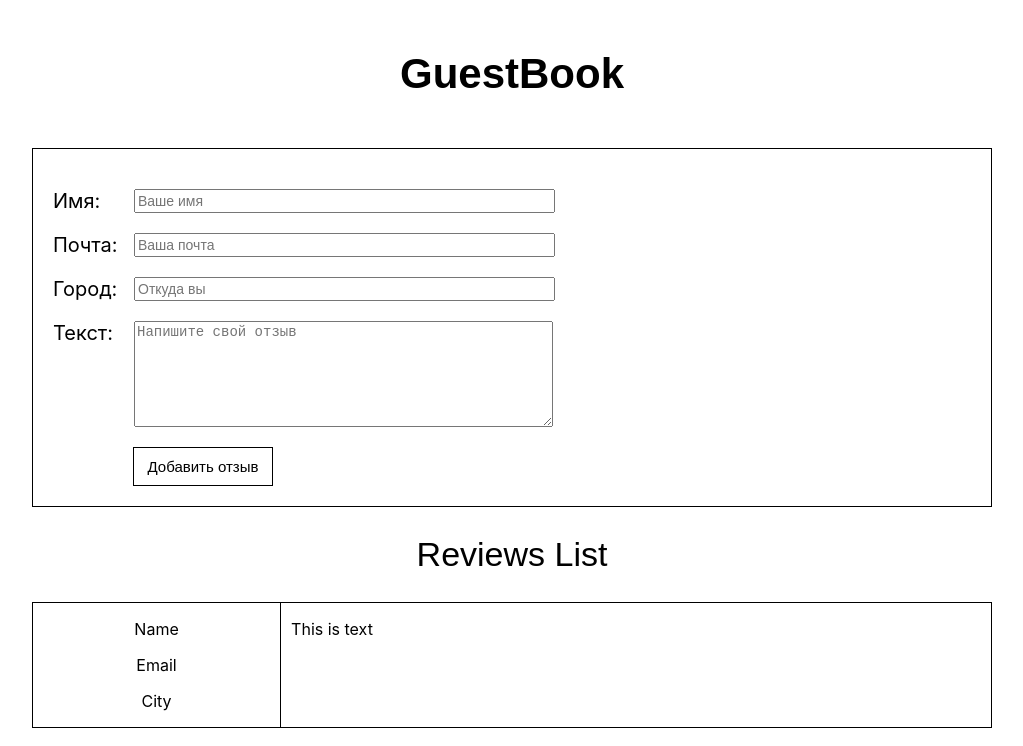
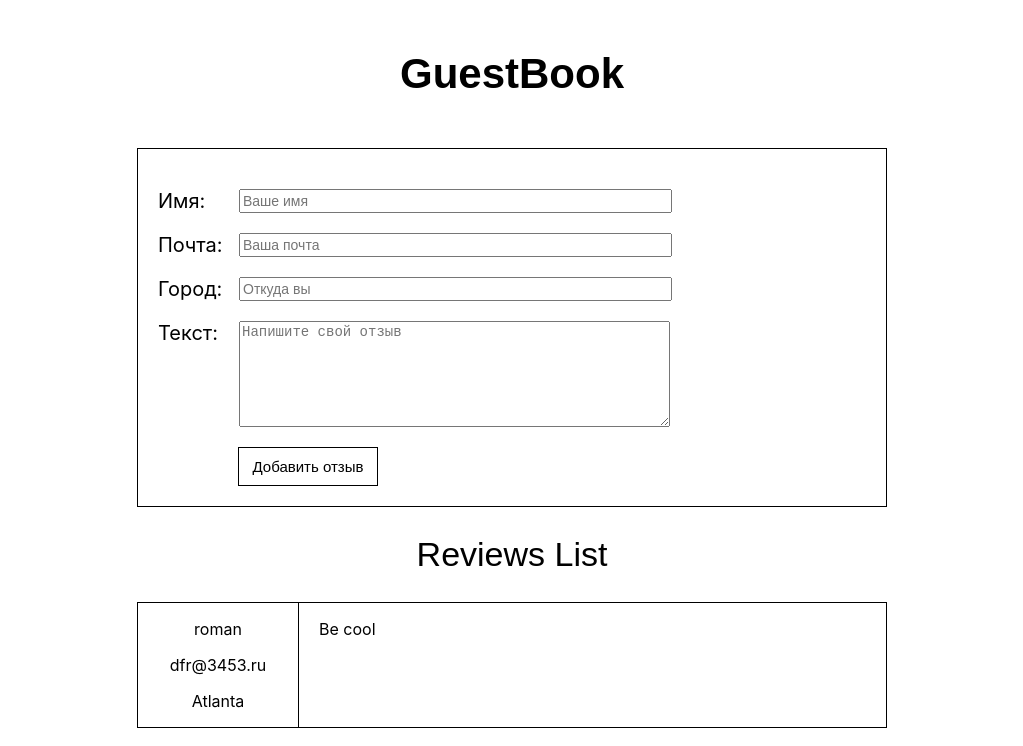
Before and after one commit to roman-ps/guestbook, a React (Create React App) app: page / in a window 1280 px wide. Shown: the top 746 px of the page, without its empty margins (128-1151 px from the left). Built offline with nearby package versions, Linux system fonts and the light colour scheme.

Commit message:
Вывел отзывы из данных в index.js

```diff
--- a/src/App.js
+++ b/src/App.js
@@ -4,17 +4,14 @@ import Title from './components/Title/Title';
 import AddReview from './components/AddReview/AddReview';
 import ReviewsList from './components/ReviewsList/ReviewsList';
 
-const df = [1, 423, 53, 2, 4353, 33, '35', 3453, 453]
-
-const App = () => {
+const App = (props) => {
   return (
     <div className='wrapper'>
       <Title />
       <AddReview />
-      <ReviewsList />
+      <ReviewsList data={props.data}/>
     </div>
   );
 }
-console.log(...df)
 
 export default App;
--- a/src/components/AddReview/AddReview.module.css
+++ b/src/components/AddReview/AddReview.module.css
@@ -15,11 +15,11 @@ label {
 }
 
 input {
-  width: 45%;
+  width: 60%;
 }
 
 textarea {
-  width: 45%;
+  width: 60%;
   height: 100px;
 }
 
--- a/src/components/ReviewsList/ReviewItem/ReviewItem.js
+++ b/src/components/ReviewsList/ReviewItem/ReviewItem.js
@@ -1,16 +1,16 @@
 import React from 'react';
 import classes from './ReviewItem.module.css';
 
-const ReviewItem = () => {
+const ReviewItem = (props) => {
   return (
     <div className={classes.item}>
       <div className={classes.left}>
-        <p>Name</p>
-        <p>Email</p>
-        <p>City</p>
+        <p>{props.name}</p>
+        <p>{props.mail}</p>
+        <p>{props.city}</p>
       </div>
       <div className={classes.right}>
-        <p>This is text</p>
+        <p>{props.text}</p>
       </div>
     </div>
   );
--- a/src/components/ReviewsList/ReviewItem/ReviewItem.module.css
+++ b/src/components/ReviewsList/ReviewItem/ReviewItem.module.css
@@ -1,15 +1,16 @@
 .item {
   display: flex;
   border: 1px solid #000000;
+  margin: 20px 0;
 }
 
 .left {
   text-align: center;
   border-right: 1px solid #000000;
-  flex-grow: 1;
+  padding: 0 20px;
+  width: 120px;
 }
 
 .right {
-  flex-grow: 3;
-  padding: 0 10px;
+  padding: 0 20px;
 }
--- a/src/components/ReviewsList/ReviewsList.js
+++ b/src/components/ReviewsList/ReviewsList.js
@@ -2,11 +2,17 @@ import React from 'react';
 import classes from './ReviewsList.module.css';
 import ReviewItem from './ReviewItem/ReviewItem';
 
-const ReviewsList = () => {
+const ReviewsList = (props) => {
+  const additems = props.data;
+  console.log(props)
+  const elements = additems.map((elem, index) => {
+    return <ReviewItem name={elem.name} mail={elem.mail} city={elem.city} text={elem.text} key={index}/>
+  });
+
   return (
     <div>
       <h2 className={classes.title}>Reviews List</h2>
-      <ReviewItem />
+      {elements}
     </div>
   );
 };
--- a/src/index.css
+++ b/src/index.css
@@ -13,6 +13,7 @@ code {
 }
 
 .wrapper {
-  width: 75%;
+  padding: 0 40px;
+  max-width: 750px;
   margin: 0 auto;
 }
--- a/src/index.js
+++ b/src/index.js
@@ -5,4 +5,14 @@ import App from './App';
 
 const ROOT_ELEMENT = document.querySelector('#root');
 
-ReactDOM.render(<App />, ROOT_ELEMENT);
+const DATA = [
+  {name: 'roman', mail: 'dfr@3453.ru', city: 'Atlanta', text: 'Be cool'},
+  {name: 'lonor', mail: 'dfr@33.ru', city: 'Durac', text: 'Be shine'},
+  {name: 'rodger', mail: 'df535r@453.ru', city: 'Atlan', text: 'Bl dfgdfgdf'},
+  {name: 'ferrer', mail: 'dfr@3453.com', city: 'Atta', text: 'Be coofdgl'},
+  {name: 'matsn', mail: 'd1fr@3453.cr', city: 'Atghgfta', text: '44 gdfgdfg'},
+  {name: 'drak', mail: 'd00fr@345fdg3.4u', city: 'Atladfga', text: 'Be co5464l'},
+  {name: 'quil', mail: 'df45r@3fg.gdu', city: 'Atlay56', text: 'Be cool4564'},
+];
+
+ReactDOM.render(<App data={DATA}/>, ROOT_ELEMENT);
```
